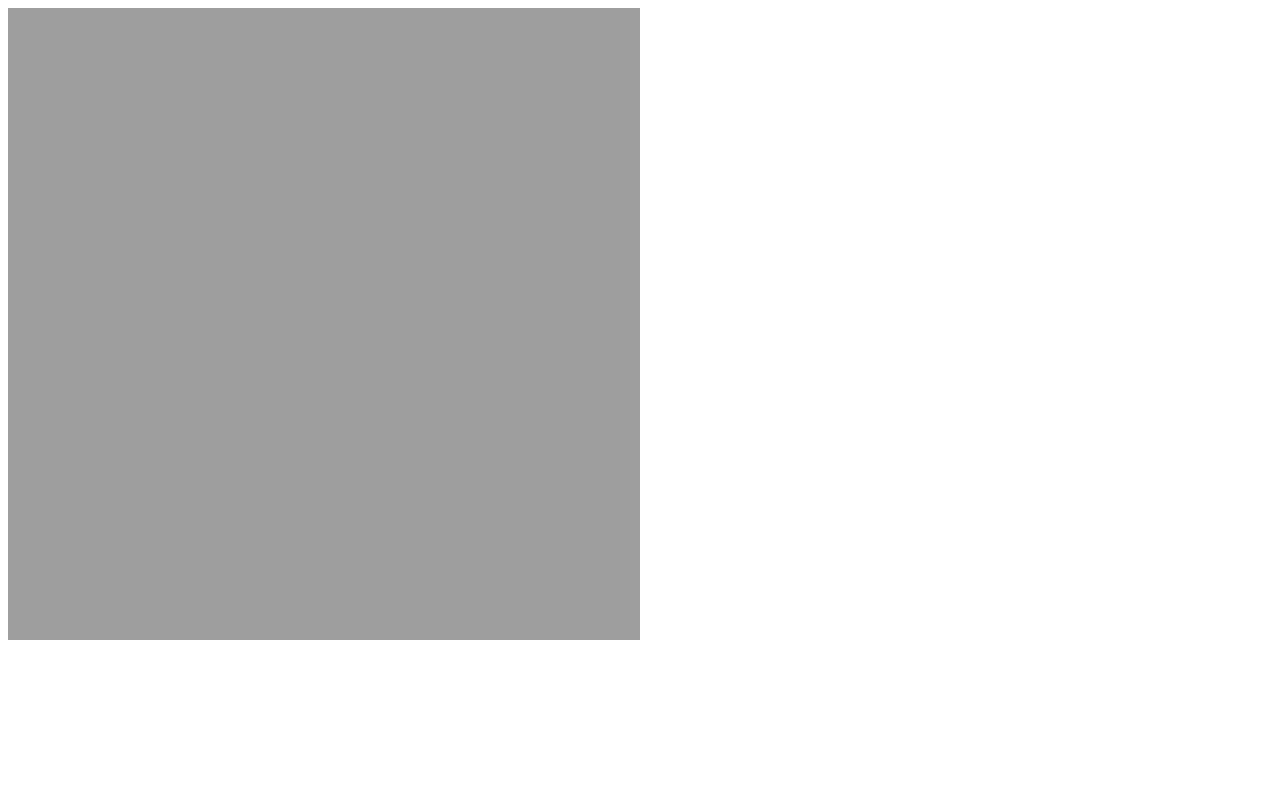
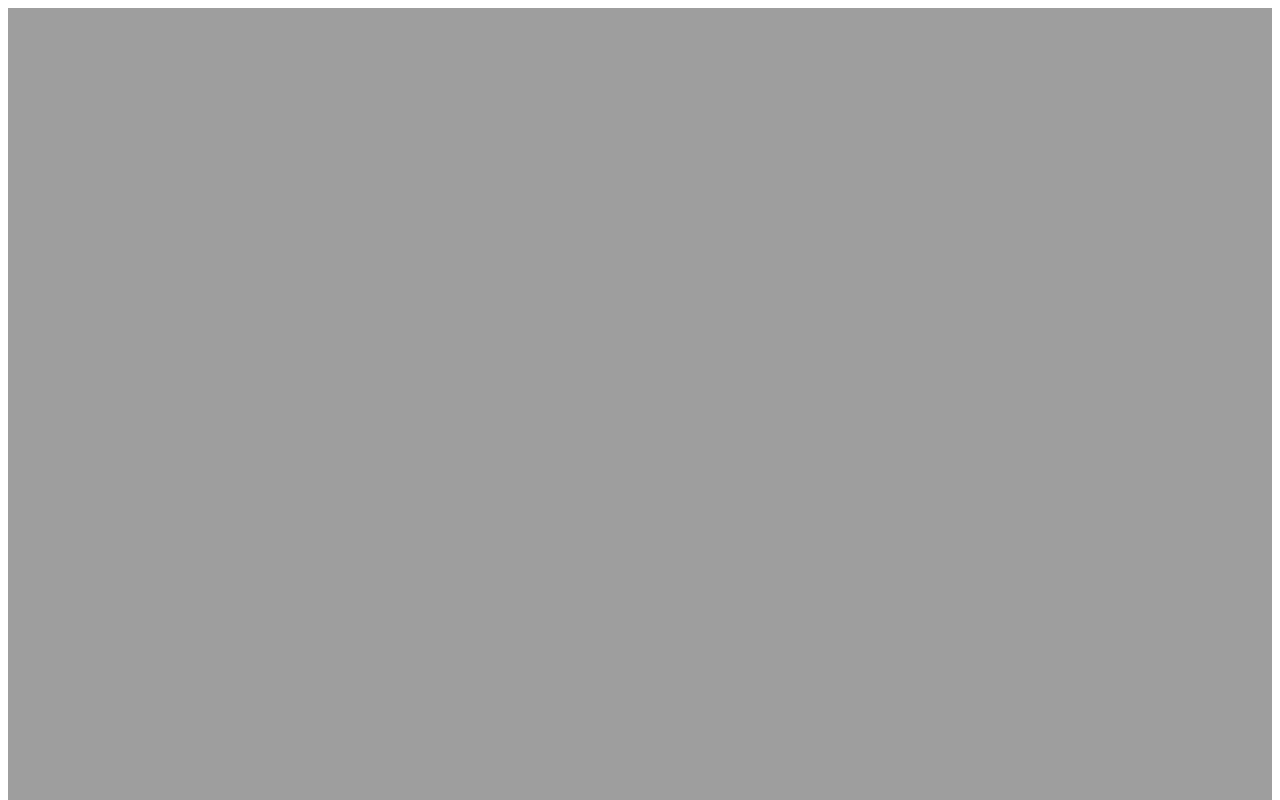
Before and after one commit to wndud630/module4, a plain HTML site: page index.html in a window 1280 px wide. Shown: the top 800 px of the page. Drawn offline with Linux system fonts and the light colour scheme.

Commit message:
Update index.html

```diff
--- a/index.html
+++ b/index.html
@@ -6,8 +6,8 @@
   <title>360도 이미지 회전</title>
   <style>
     #product360 {
-      width: 50%;
-      height: 50%; /* 높이는 필요에 따라 조정 */
+      width: 100%;
+      height: 100%; /* 높이는 필요에 따라 조정 */
       position: relative;
     }
     canvas {
```
